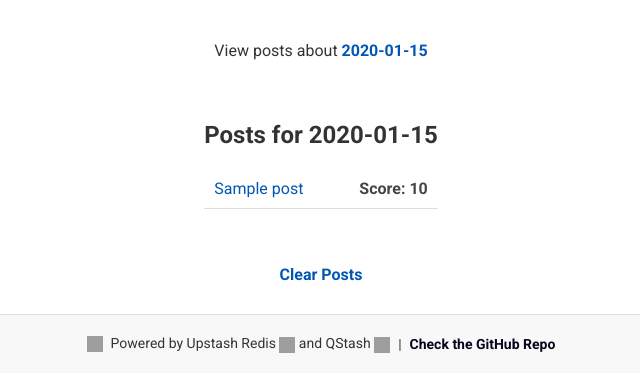
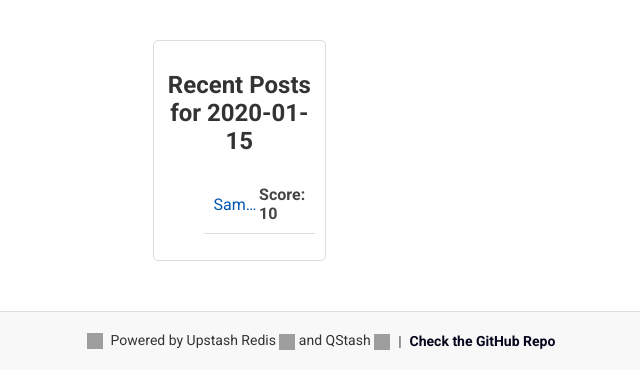
Before and after one commit to upstash/elections-sentiment-analysis, a Python web app: template templates/index.html in a window 1280 px wide. Shown: the part 270-662 px from the top of the page, without its empty margins (319-959 px from the left). Run offline with Jinja, Linux system fonts and the light colour scheme; the template is opened without the code that fills it: most values are stand-ins (such as "Sample title", 1, 10 or a date in 2020); grey boxes are pictures that could not be loaded.

Commit message:
Display recent posts for both candidates

```diff
--- a/templates/index.html
+++ b/templates/index.html
@@ -2,10 +2,10 @@
 {% extends "base.html" %}
 {% block content %}
 
-<!-- Add a Roboto font -->
 <link href="https://fonts.googleapis.com/css2?family=Roboto:wght@400;700&display=swap" rel="stylesheet">
 
 <style>
+    /* Styles for page and layout */
     body {
         font-family: 'Roboto', sans-serif;
         color: #333;
@@ -30,32 +30,24 @@
         margin-top: -10px;
         margin-bottom: 20px;
     }
-    ul {
-        list-style-type: none;
-        padding: 0;
-        text-align: center;
-    }
-    ul li {
-        font-size: 16px;
-        margin: 5px 0;
-    }
-    .candidate-link {
-        font-weight: bold;
-        color: #0056b3;
-        text-decoration: none;
-    }
-    .candidate-link:hover {
-        text-decoration: underline;
-    }
     .chart-container {
         width: 90%;
         max-width: 1100px;
         margin: 20px auto;
     }
+    .posts-container {
+        display: flex;
+        justify-content: space-between;
+        gap: 20px;
+        max-width: 1200px;
+        margin: 20px auto;
+    }
     .post-list {
-        max-width: 600px;
-        margin: 20px auto;
+        width: 45%;
         text-align: left;
+        border: 1px solid #ddd;
+        padding: 10px;
+        border-radius: 5px;
     }
     .post-item {
         display: flex;
@@ -77,18 +69,6 @@
         font-size: 16px;
         font-weight: bold;
         color: #444;
-    }
-    .clear-posts {
-        text-align: center;
-        margin-top: 20px;
-    }
-    .clear-posts a {
-        color: #0056b3;
-        text-decoration: none;
-        font-weight: bold;
-    }
-    .clear-posts a:hover {
-        text-decoration: underline;
     }
     footer {
     font-size: 14px;
@@ -114,30 +94,18 @@
 </style>
 
 <h1>Candidate Sentiment Scores</h1>
-<p>
-    The sentiment score for each candidate is between 0 (hate) and 100 (love).
-</p>
+<p>The sentiment score for each candidate is between 0 (hate) and 100 (love).</p>
 
-<!-- Chart container with centered styling -->
 <div class="chart-container">
     <canvas id="scoreHistoryChart"></canvas>
 </div>
 
-
-
+<div class="posts-container">
+    {% for candidate, candidate_posts in posts.items() %}
+        <div class="post-list">
+            <h2 style="text-align: center;">Recent Posts for {{ candidate }}</h2>
             <ul>
-    {% for candidate, score_hist in score_history.items() %}
-    <li>
-        View posts about <a href="/?candidate_name={{ candidate }}" class="candidate-link">{{ candidate }}</a>
-    </li>
-    {% endfor %}
-</ul>
-
-{% if selected_candidate %}
-    <div class="post-list">
-        <h2 style="text-align: center;">Posts for {{ selected_candidate }}</h2>
-        <ul>
-            {% for post in posts %}
+                {% for post in candidate_posts %}
                 <li class="post-item">
                     <a href="{{ post.url }}" class="post-title">{{ post.title[:50] }}{% if post.title|length > 50 %}...{% endif %}</a>
                     <span class="post-score">Score: {{ post.score }}</span>
@@ -145,32 +113,25 @@
                 {% endfor %}
             </ul>
         </div>
-    <div class="clear-posts">
-        <a href="/">Clear Posts</a>
+    {% endfor %}
 </div>
-{% endif %}
 
 <script src="https://cdn.jsdelivr.net/npm/chart.js"></script>
 <script>
-    // Prepare data for the line chart
     const scoreHistory = {{ score_history | tojson }};
     const datasets = [];
 
-    // Create a dataset for each candidate
     for (const candidate in scoreHistory) {
         const candidateScores = scoreHistory[candidate].map(score => parseFloat(score));
-
-        // Add a dataset for each candidate
         datasets.push({
             label: candidate,
             data: candidateScores,
-            borderColor: candidate == 'Donald Trump' ? 'rgb(234, 59, 60)' : 'rgb(0, 102, 203)', // Red for Donald Trump, blue for others
+            borderColor: candidate == 'Donald Trump' ? 'rgb(234, 59, 60)' : 'rgb(0, 102, 203)',
             fill: false,
-            tension: 0.1 // Smooth curves for the lines
+            tension: 0.1
         });
     }
 
-    // Generate time labels for the last x values
     function generateTimeLabels(length) {
         const labels = [];
         let currentTime = new Date();
@@ -185,11 +146,9 @@
             }));
             currentTime.setHours(currentTime.getHours() - 1); // Go back one hour
         }
-
         return labels;
     }
 
-    // Render the chart with generated time labels
     const ctx = document.getElementById('scoreHistoryChart').getContext('2d');
     new Chart(ctx, {
         type: 'line',
@@ -217,12 +176,11 @@
     });
 </script>
 
-<!-- Footer Section -->
+<!-- Footer -->
 <footer>
     <div style="display: flex; align-items: center; justify-content: center; gap: 8px;">
-        <!-- Upstash Icon -->
         <img src="https://upstash.com/logo/upstash-icon-white-bg.png" alt="Upstash Logo" width="16" height="16">
-        <span>Powered by Upstash Redis <img src="https://upstash.com/logo/redis-icon.png" alt="Upstash Logo" width="16" height="16">  and QStash  <img src="https://upstash.com/logo/qstash-icon.png" alt="Upstash Logo" width="16" height="16"></span> |
+        <span>Powered by Upstash Redis <img src="https://upstash.com/logo/redis-icon.png" alt="Upstash Redis Logo" width="16" height="16">  and QStash  <img src="https://upstash.com/logo/qstash-icon.png" alt="Upstash QStash Logo" width="16" height="16"></span> |
         <a href="https://github.com/upstash/elections-sentiment-analysis" target="_blank">Check the GitHub Repo</a>
     </div>
 </footer>
```
Also changed, not shown: app/main.py (+25 -20 lines). Lines whose indentation alone changed are shown as unchanged.
